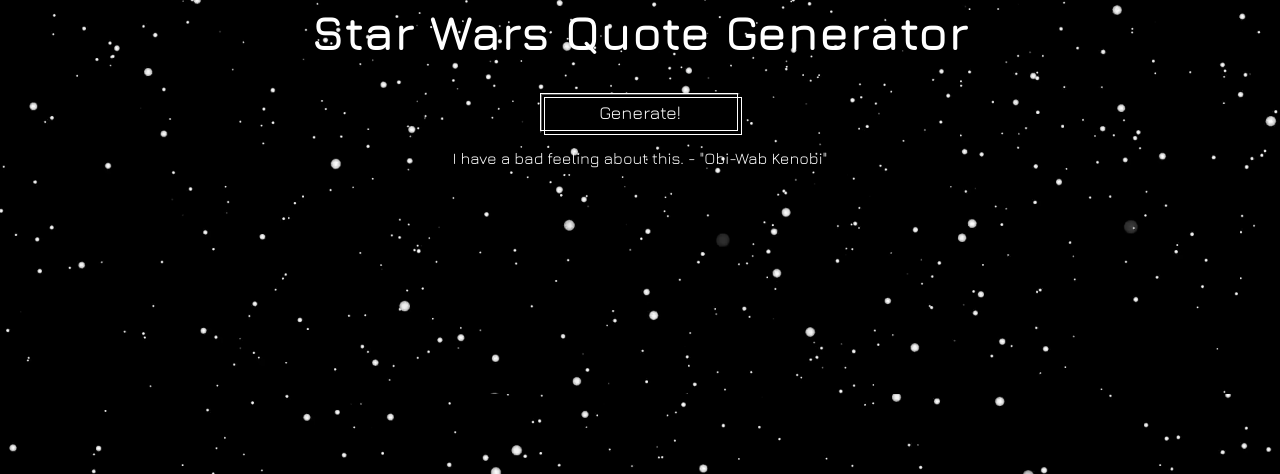
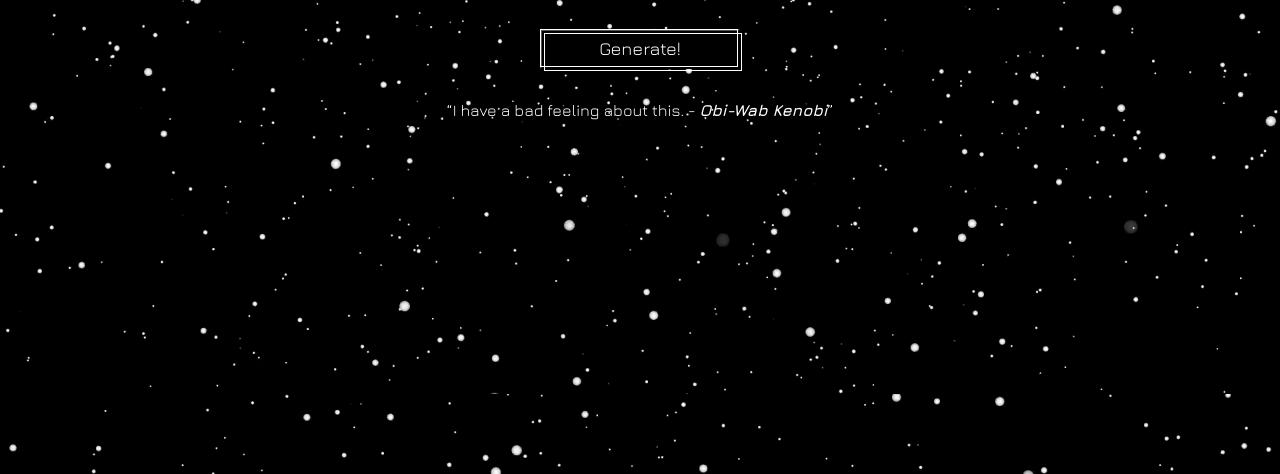
Before and after one commit to jopbdavid/SW_quote_generator, a website: page index.html in a window 1280 px wide. Both pictures are taken after a click on the button "Generate!". Shown: the part 326-800 px from the top of the page. Drawn offline with nearby package versions, Linux system fonts and the light colour scheme.

Commit message:
updated CSS

```diff
--- a/SW_generator.js
+++ b/SW_generator.js
@@ -48,7 +48,9 @@
     quote = quotes[index][key][secondIndex - 1];
   }
 
-  document.querySelector("#quote").innerHTML = `${quote} - "${key}"`;
+  document.querySelector(
+    "#quote"
+  ).innerHTML = `<q>${quote} - <em><b>${key}</b></em></q>`;
 
   prevQuote = quote;
   console.log(secondIndex);
--- a/index.html
+++ b/index.html
@@ -13,7 +13,7 @@
     <h1>Star Wars Quote Generator</h1>
     <button class="generate">Generate!</button>
 
-    <p id="quote"></p>
+    <p id="quote"><q></q></p>
     <script src="SW_generator.js"></script>
   </body>
 </html>
--- a/styles.css
+++ b/styles.css
@@ -24,7 +24,7 @@
 .logo {
   width: 30%;
   max-width: 800px;
-  margin-top: 10%;
+  margin-top: 5%;
 }
 
 /* .generate {
@@ -79,3 +79,10 @@
   top: 0;
   left: 0;
 }
+
+#quote {
+  max-width: 80%;
+
+  margin: 2rem;
+  display: flex;
+}
```
